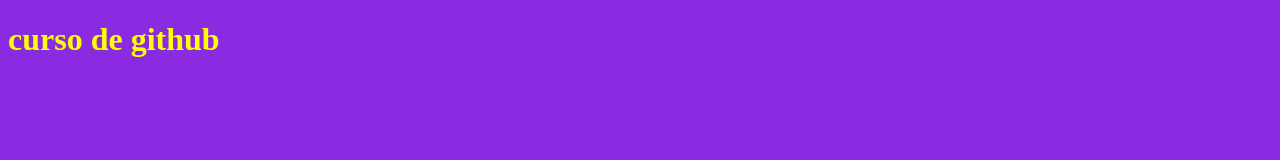
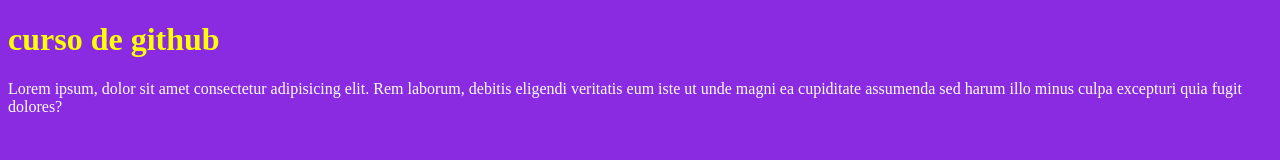
Before and after one commit to codercabral/githubcodo, a plain HTML site: page index.html in a window 1280 px wide. Drawn offline with Linux system fonts and the light colour scheme.

Commit message:
mis primeras modificaciones

```diff
--- a/estilos.css
+++ b/estilos.css
@@ -4,3 +4,6 @@ body{
 h1{
     color: yellow;
 }
+p{
+    color: #fff;
+}
--- a/index.html
+++ b/index.html
@@ -9,5 +9,6 @@
 </head>
 <body>
     <h1>curso de github</h1>
+    <p>Lorem ipsum, dolor sit amet consectetur adipisicing elit. Rem laborum, debitis eligendi veritatis eum iste ut unde magni ea cupiditate assumenda sed harum illo minus culpa excepturi quia fugit dolores?</p>
 </body>
 </html>
```
